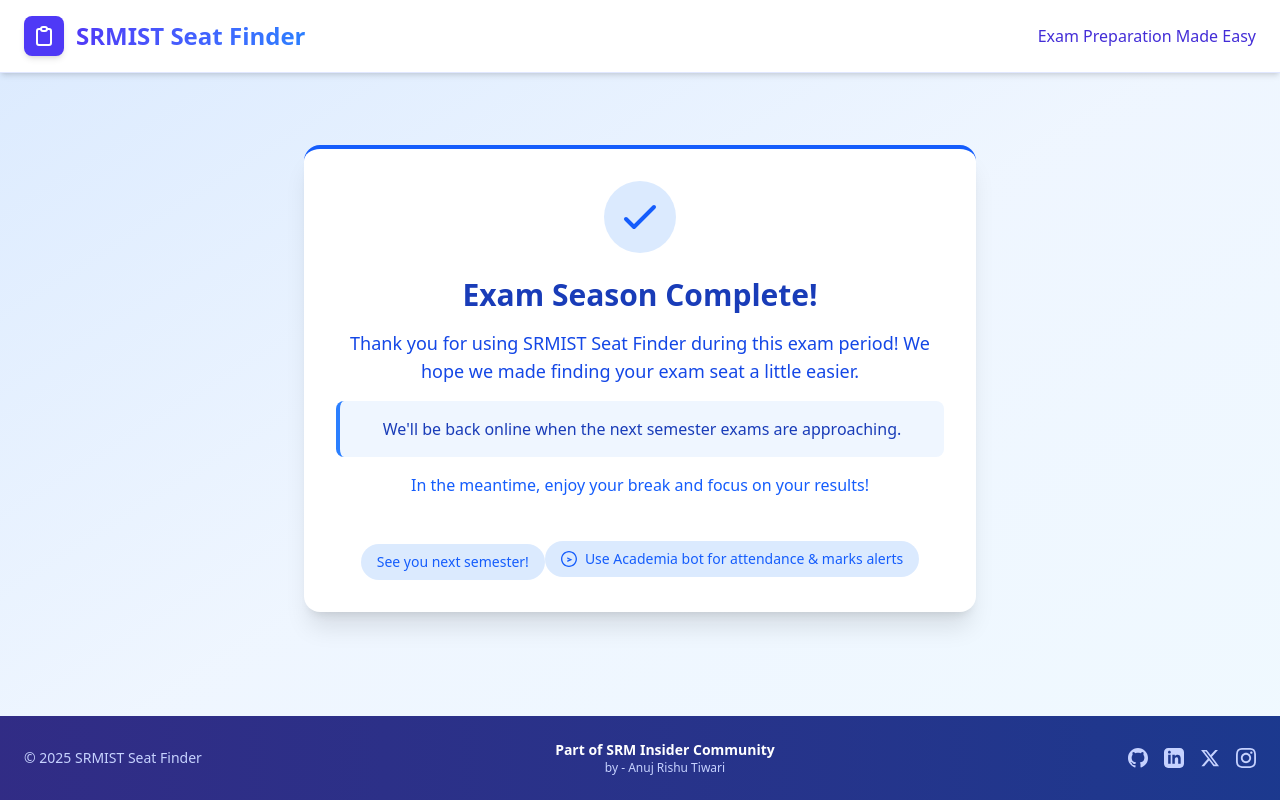
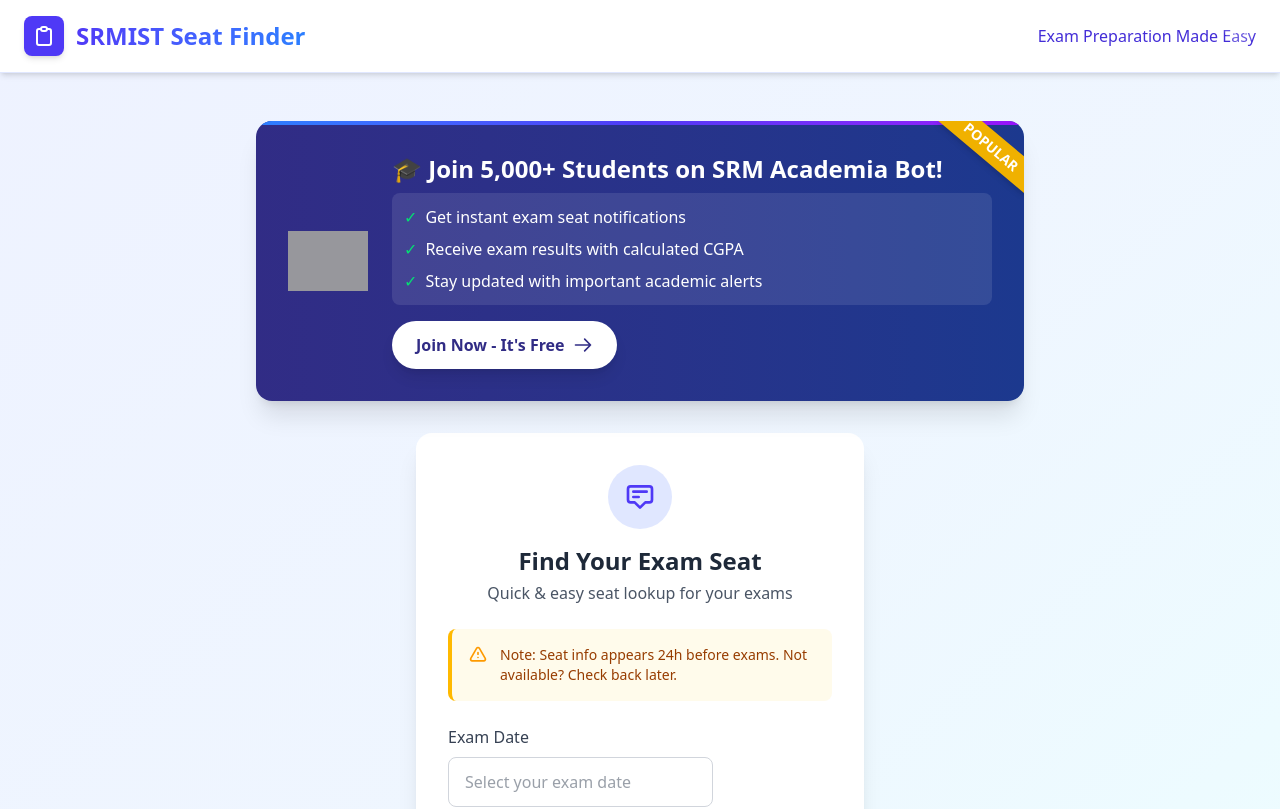
Before and after one commit to anuj-rishu/srm-sem-exam-seat-finder, a React (Vite) app in the folder Frontend/: page / in a window 1280 px wide. Shown: the top 809 px of the page. Built offline with nearby package versions, Linux system fonts and the light colour scheme; grey boxes are pictures that could not be loaded.

Commit message:
Update App.jsx

```diff
--- a/Frontend/src/App.jsx
+++ b/Frontend/src/App.jsx
@@ -6,7 +6,7 @@
 
 function App() {
   const currentDate = new Date();
-  const targetDate = new Date("2025-04-10");
+  const targetDate = new Date("2025-11-10");
   const showThankYouPage = currentDate >= targetDate;
   return (
     <>
```
